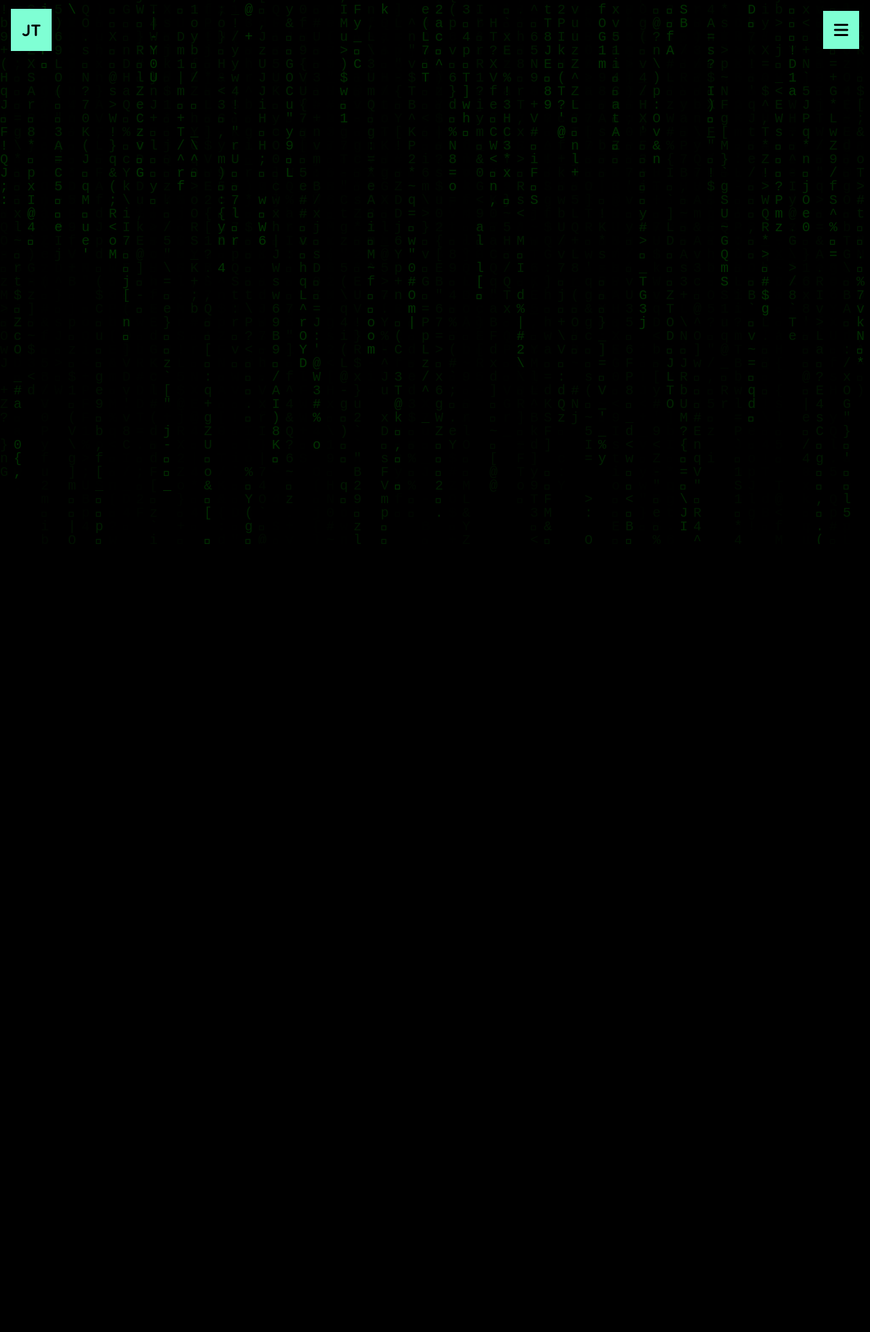
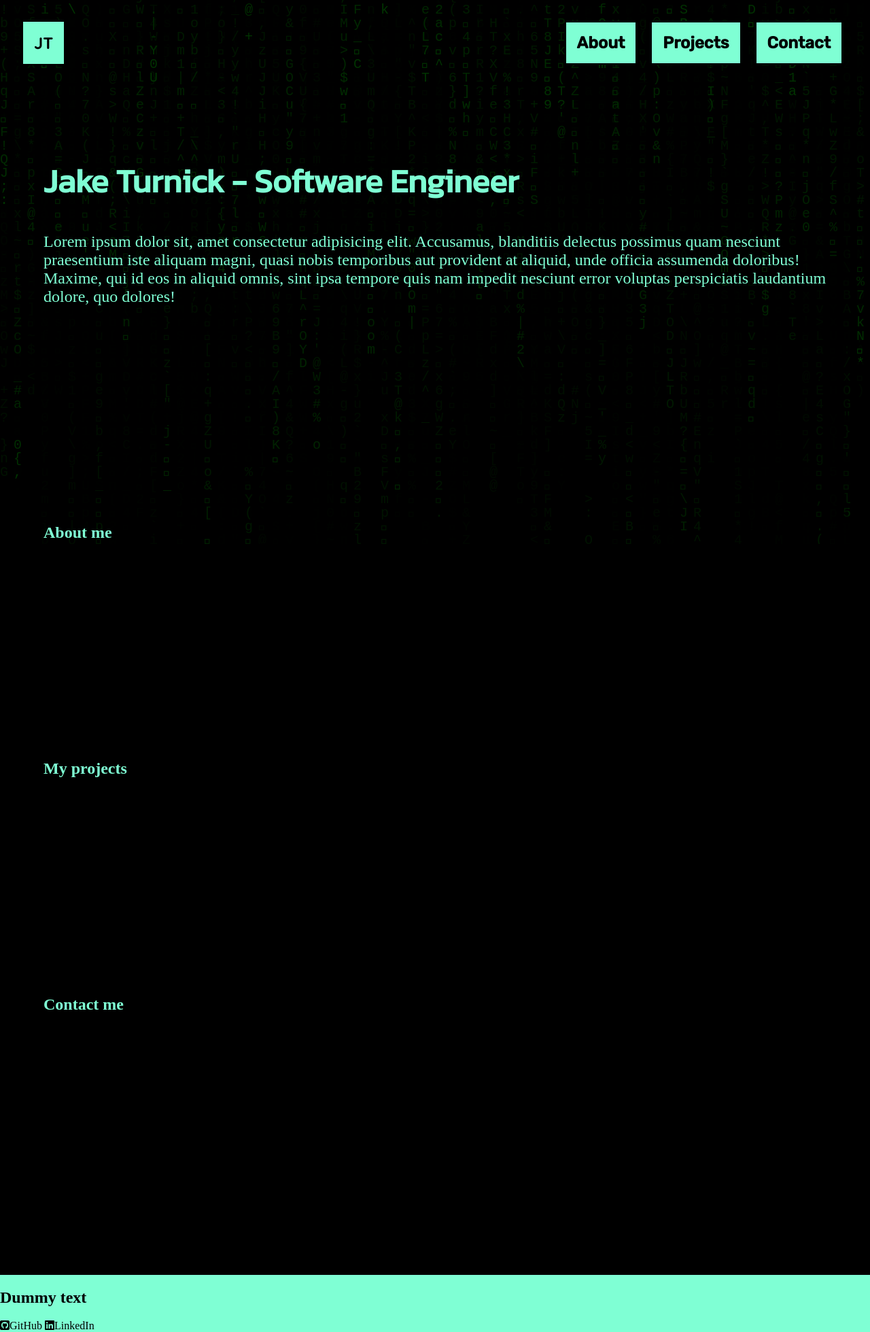
Before and after one commit to JakeTurnick/portfolio, a plain HTML site: page index.html in a window 1280 px wide. Shown: the whole page at 68% size. Before the commit the page ends 800 px from the top, so only its background shows below. Drawn offline with Linux system fonts and the light colour scheme.

Commit message:
added sections & styling, need to fill them in

```diff
--- a/index.html
+++ b/index.html
@@ -16,10 +16,42 @@
             <div>
                 <a id="JT" href="#">JT</a>
             </div>
-            <div>
+            <div id="mobile-nav">
                 <i id="QAM" class="fa-solid fa-bars"></i>
             </div>
+            <div id="expanded-nav">
+                <nav>
+                    <a href="">About</a>
+                    <a href="">Projects</a>
+                    <a href="">Contact</a>
+                </nav>
+            </div>
         </header>
+
+        <main>
+            <section id="introduction">
+                <h1>Jake Turnick - Software Engineer</h1>
+                <p>Lorem ipsum dolor sit, amet consectetur adipisicing elit. Accusamus, blanditiis delectus possimus quam nesciunt praesentium iste aliquam magni, quasi nobis temporibus aut provident at aliquid, unde officia assumenda doloribus! Maxime, qui id eos in aliquid omnis, sint ipsa tempore quis nam impedit nesciunt error voluptas perspiciatis laudantium dolore, quo dolores!</p>
+            </section>
+            <section id="about">
+                <h2>About me</h2>
+            </section>
+            <section>
+                <h2>My projects</h2>
+            </section>
+            <section>
+                <h2>Contact me</h2>
+            </section>
+        </main>
+
+        <footer>
+            <h2>Dummy text</h2>
+            <section id="links">
+                <a href="#"><i class="fa-brands fa-square-github"></i>GitHub</a>
+                <a href="#"><i class="fa-brands fa-linkedin"></i>LinkedIn</a>
+
+            </section>
+        </footer>
     </div>
 
 </body>
--- a/style.css
+++ b/style.css
@@ -5,8 +5,15 @@
     font-family: 'Rubik', sans-serif;
  */
 
+
+/* Universal & Base styles */
+
 :root {
     box-sizing: border-box;
+}
+
+* {
+    color: aquamarine;
 }
 
 a {
@@ -32,12 +39,18 @@ body {
     height: 100vh;
     position: absolute;
     z-index: 2;
+    display: flex;
+    flex-direction: column;
+    justify-content: space-between;
 }
+
+/* Top & Header */
 
 header {
     z-index: 10;
     /* background-color: aquamarine; */
     padding: 1rem;
+    margin: 2rem 1rem;
     display: flex;
     justify-content: space-between;
     align-items: center;
@@ -47,14 +60,97 @@ header {
 #JT {
     font-size: 1.5rem;
     font-weight: 800;
+    font-family: 'Quicksand', sans-serif;
     color: black;
-    font-family: 'Quicksand', sans-serif;
     background-color: aquamarine;
+    border: 2px solid black;
     padding: 1rem;
+    transition-property: color, background-color, border;
+    transition-duration: .5s;
+    transition-timing-function: ease;
+}
+#JT:hover {
+    color: aquamarine;
+    background-color: black;
+    border: 2px solid aquamarine;
+}
+
+#expanded-nav > nav > * {
+    font-size: 1.5rem;
+    font-weight: 800;
+    font-family: 'Rubik', sans-serif;
+    color: black;
+    background-color: aquamarine;
+    border: 2px solid black;
+    padding: 1rem;
+    margin: 0 .5rem;
+    transition-property: color, background-color, border;
+    transition-duration: .33s;
+    transition-timing-function: ease;
+}
+#expanded-nav > nav > *:hover {
+    color: aquamarine;
+    background-color: black;
+    border: 2px solid aquamarine;
 }
 
 #QAM {
+    display: none;
     font-size: 1.5rem;
     background-color: aquamarine;
+    border: 2px solid black;
     padding: 1rem;
+    transition-property: color, background-color, border;
+    transition-duration: .5s;
+    transition-timing-function: ease;
 }
+#QAM:hover {
+    color: aquamarine;
+    background-color: black;
+    border: 2px solid aquamarine;
+}
+
+@media screen and (max-width: 768px) {
+    #QAM {
+        display: block;
+    }
+    #expanded-nav {
+        display: none;
+    }
+}
+
+/* Main body */
+
+main {
+    margin: 2rem;
+    padding: 2rem;
+    background-color: hsla(0, 0%, 0%, .3);
+}
+main > * {
+    margin-bottom: 20rem;
+}
+
+#introduction > h1 {
+    font-size: 3rem;
+    font-family: 'kanit', sans-serif;
+}
+#introduction > p {
+    font-size: 1.5rem;
+}
+
+/* Footer */
+
+footer {
+    background-color: aquamarine;
+    color: black;
+}
+footer > * {
+    color: black;
+}
+
+#links > * {
+    color: black;
+}
+#links > * > i {
+    color: black;
+}
```
